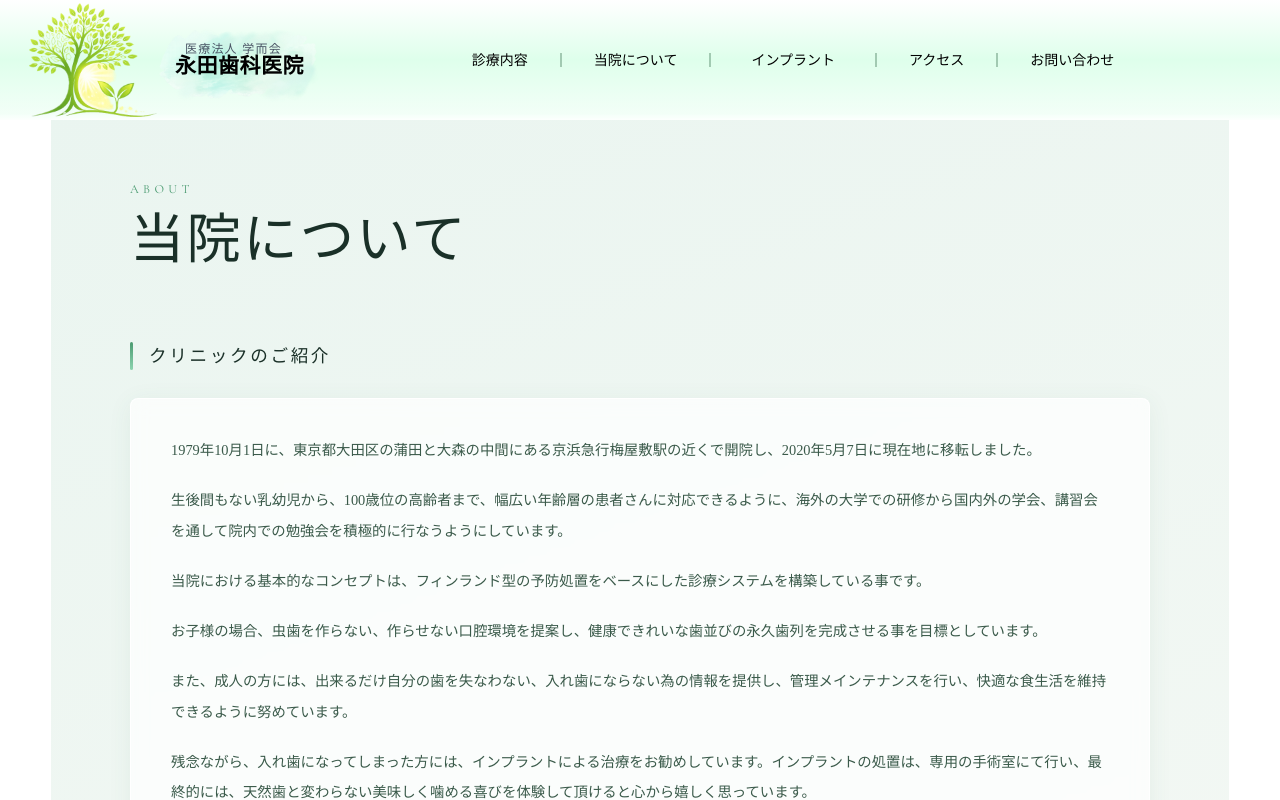
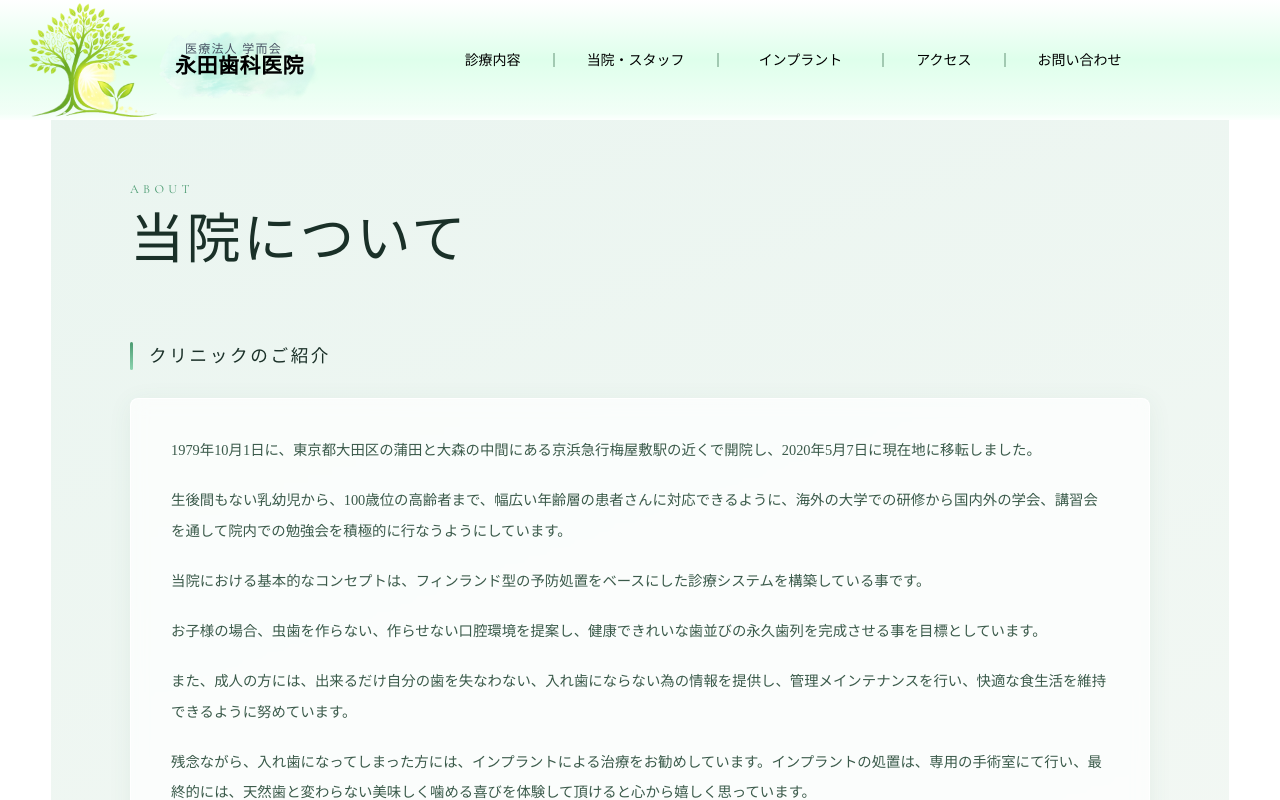
Before and after one commit to jumpei-ikeda/NAGATA-WEB, a Next.js app: page /about in a window 1280 px wide. Shown: the top 800 px of the page. Built offline with nearby package versions, Linux system fonts and the light colour scheme.

Commit message:
ロゴでリロード

```diff
--- a/src/app/components/Header.tsx
+++ b/src/app/components/Header.tsx
@@ -1,15 +1,19 @@
 "use client";
+// 先頭のimportに追加
+import { useRouter, usePathname } from "next/navigation";
 import { useState, useEffect, useRef } from "react";
 import Link from "next/link";
-import { useRouter } from "next/navigation";
+
 import Image from "next/image";
 import React from "react";
+
 
 export default function Header() {
     const [menuOpen, setMenuOpen] = useState(false);
     const [pressedIndex, setPressedIndex] = useState<number | null>(null);
     const [releasingIndex, setReleasingIndex] = useState<number | null>(null);
     const router = useRouter();
+    const pathname = usePathname();
     const [scrolled, setScrolled] = useState<boolean | null>(null);
     const [headerBottom, setHeaderBottom] = useState<number | null>(null);
     const headerRef = useRef<HTMLElement>(null);
@@ -66,7 +70,7 @@ export default function Header() {
 
     const sections = [
         { title: "診療内容", href: "/services" },
-        { title: "当院について", href: "/about" },
+        { title: "当院・スタッフ", href: "/about" },
         { title: "インプラント", href: "/implant" },
         { title: "アクセス", href: "/access" },
         { title: "お問い合わせ", href: "/contact" },
@@ -118,6 +122,12 @@ export default function Header() {
                     <Link
                         href="/"
                         className="mr-[10px] flex items-center whitespace-nowrap"
+                        onClick={(e) => {
+                            if (pathname === "/") {
+                                e.preventDefault();
+                                window.location.reload();
+                            }
+                        }}
                         style={{
                             marginLeft: "clamp(0px, 1vw, 5px)",
                             gap: "clamp(0px, 20vw, 12px)",
```
